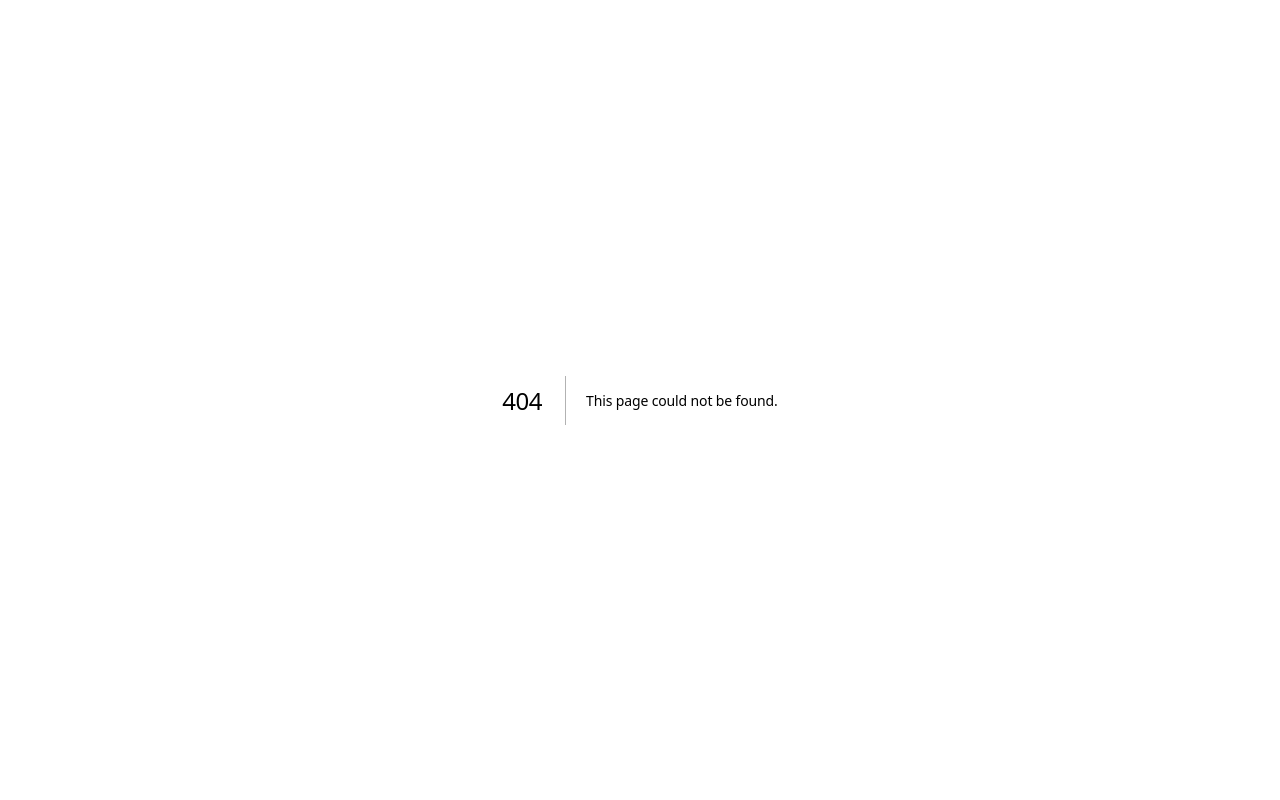
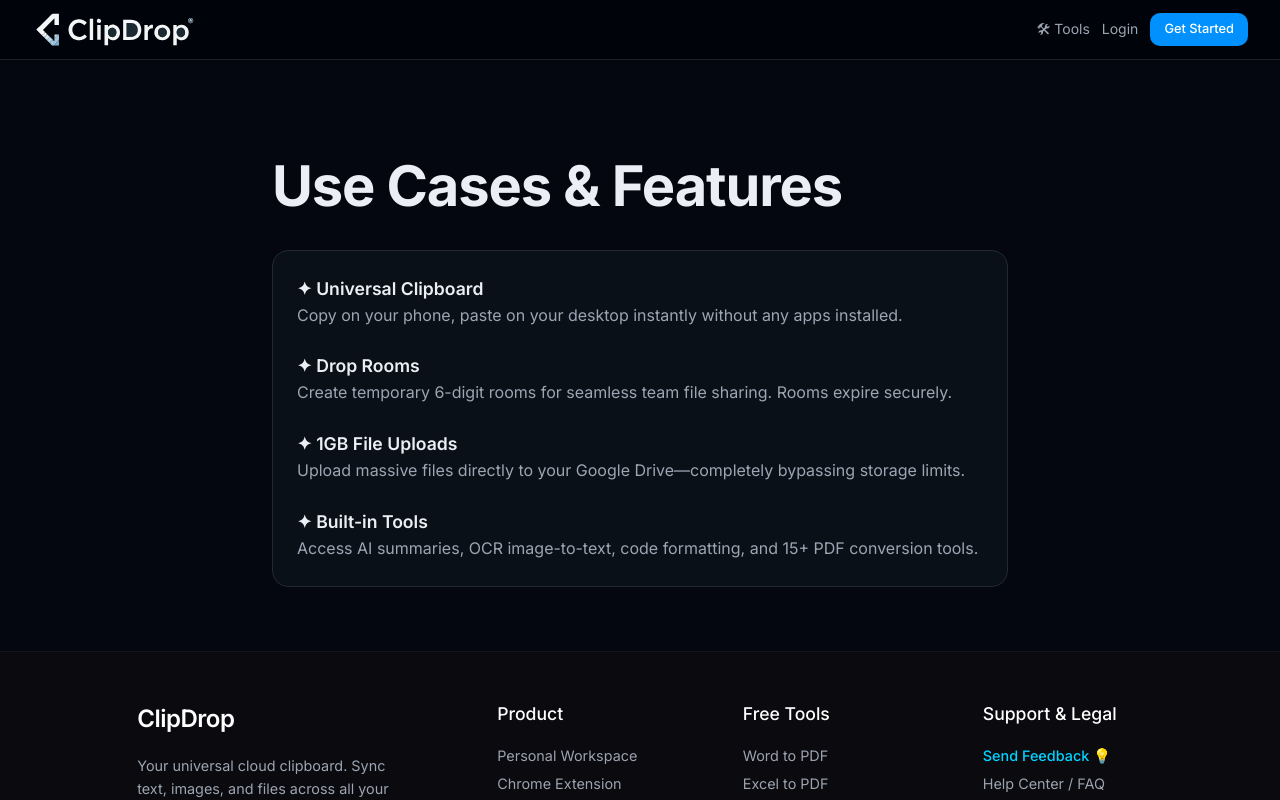
Before and after one commit to Kunal074/ClipDrop, a Next.js app: page /features in a window 1280 px wide. Before the commit this address had no page. Shown: the top 800 px of the page. Built offline with nearby package versions, Linux system fonts and the light colour scheme.

Commit message:
added pages to footer links

```diff
--- /dev/null
+++ b/app/features/page.js
@@ -0,0 +1,36 @@
+'use client';
+import Navbar from '@/components/Navbar';
+import Footer from '@/components/Footer';
+import { AuthProvider } from '@/components/AuthProvider';
+
+export default function FeaturesPage() {
+  return (
+    <AuthProvider>
+      <div className="home-page" style={{ display: 'flex', flexDirection: 'column', minHeight: '100vh' }}>
+      <Navbar />
+      <main style={{ padding: '6rem 2rem 4rem', maxWidth: '800px', margin: '0 auto', flex: 1, width: '100%' }}>
+        <h1 style={{ marginBottom: '2rem' }}>Use Cases & Features</h1>
+        <div className="card" style={{ display: 'flex', flexDirection: 'column', gap: '1.5rem' }}>
+          <div>
+            <h3>✦ Universal Clipboard</h3>
+            <p style={{ color: 'var(--text-2)' }}>Copy on your phone, paste on your desktop instantly without any apps installed.</p>
+          </div>
+          <div>
+            <h3>✦ Drop Rooms</h3>
+            <p style={{ color: 'var(--text-2)' }}>Create temporary 6-digit rooms for seamless team file sharing. Rooms expire securely.</p>
+          </div>
+          <div>
+            <h3>✦ 1GB File Uploads</h3>
+            <p style={{ color: 'var(--text-2)' }}>Upload massive files directly to your Google Drive—completely bypassing storage limits.</p>
+          </div>
+          <div>
+            <h3>✦ Built-in Tools</h3>
+            <p style={{ color: 'var(--text-2)' }}>Access AI summaries, OCR image-to-text, code formatting, and 15+ PDF conversion tools.</p>
+          </div>
+        </div>
+      </main>
+      <Footer />
+    </div>
+    </AuthProvider>
+  );
+}
--- a/components/Footer.js
+++ b/components/Footer.js
@@ -99,7 +99,7 @@
         textAlign: 'center'
       }}>
         <p style={{ margin: 0 }}>&copy; {new Date().getFullYear()} ClipDrop. All rights reserved.</p>
-        <p style={{ margin: 0, fontSize: '0.8rem' }}>Made with ❤️ by Kunal Sahu</p>
+        <p style={{ margin: 0, fontSize: '0.8rem' }}>Made with ❤️ by Kunal</p>
       </div>
 
       <style jsx>{`
```
Also changed, not shown: app/faq/page.js (added, +32 -0 lines), app/privacy/page.js (added, +28 -0 lines), app/terms/page.js (added, +27 -0 lines).
